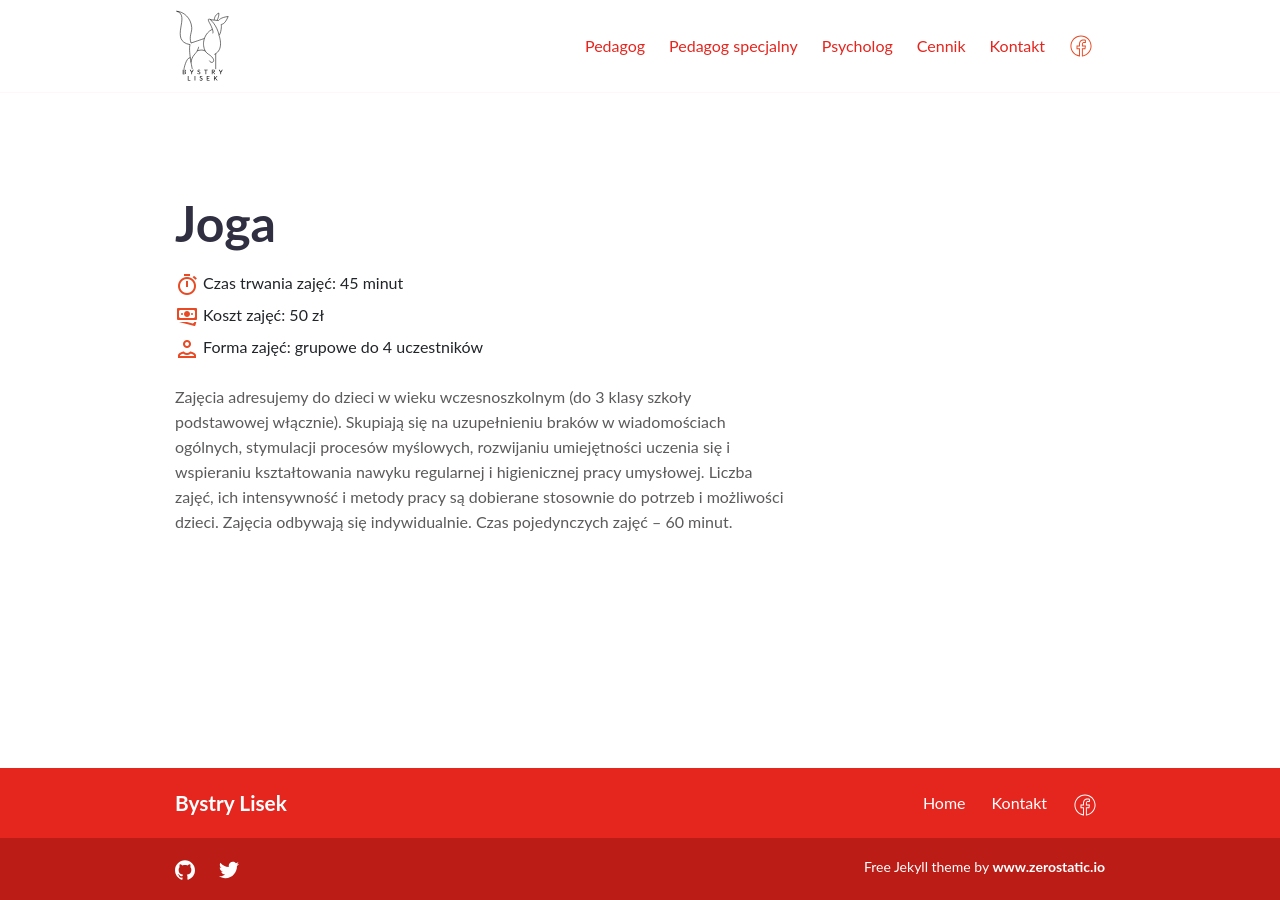
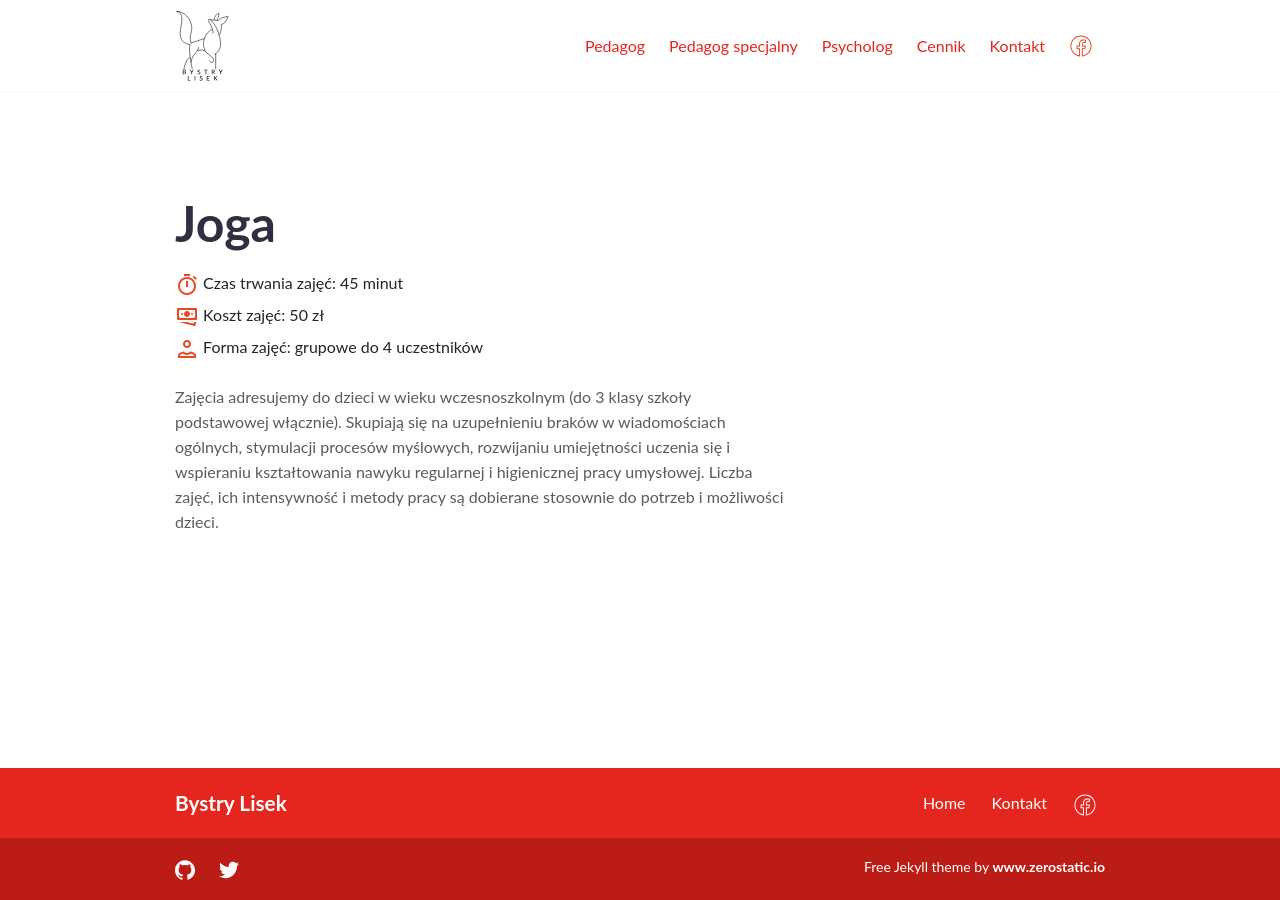
Before and after one commit to pawelkrysiak/bystrylisek, a Jekyll site: the page built from _services/joga.md, in a window 1280 px wide. Built offline with Jekyll 4.4.1, drawn with Linux system fonts in a browser that asks for light colours.

Commit message:
remove wrong info from joga description

```diff
--- a/_services/joga.md
+++ b/_services/joga.md
@@ -9,4 +9,4 @@ role:
   - all
 ---
 
-Zajęcia adresujemy do dzieci w wieku wczesnoszkolnym (do 3 klasy szkoły podstawowej włącznie). Skupiają się na uzupełnieniu braków w wiadomościach ogólnych, stymulacji procesów myślowych, rozwijaniu umiejętności uczenia się i wspieraniu kształtowania nawyku regularnej i higienicznej pracy umysłowej. Liczba zajęć, ich intensywność i metody pracy są dobierane stosownie do potrzeb i możliwości dzieci. Zajęcia odbywają się indywidualnie. Czas pojedynczych zajęć – 60 minut.
+Zajęcia adresujemy do dzieci w wieku wczesnoszkolnym (do 3 klasy szkoły podstawowej włącznie). Skupiają się na uzupełnieniu braków w wiadomościach ogólnych, stymulacji procesów myślowych, rozwijaniu umiejętności uczenia się i wspieraniu kształtowania nawyku regularnej i higienicznej pracy umysłowej. Liczba zajęć, ich intensywność i metody pracy są dobierane stosownie do potrzeb i możliwości dzieci.
```
